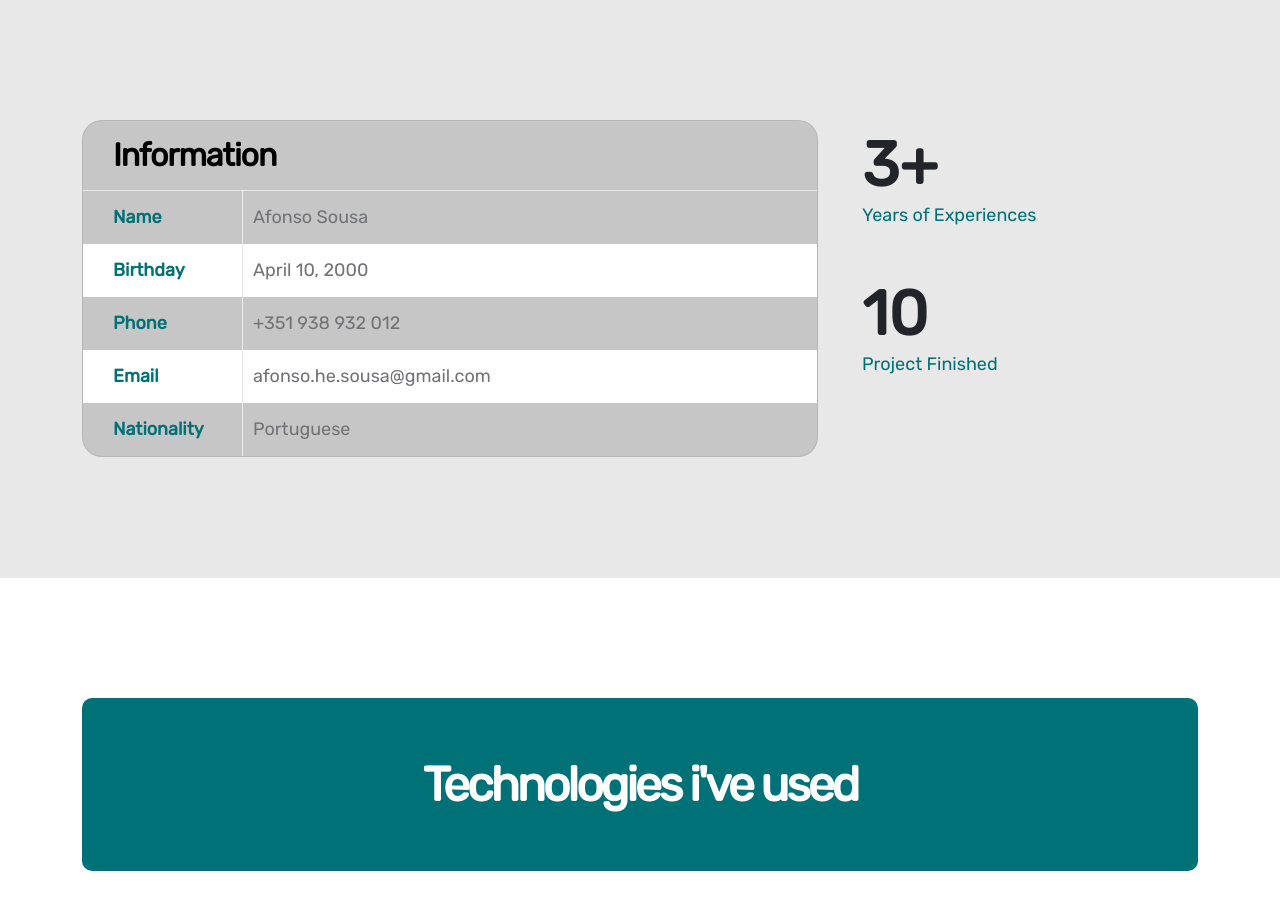
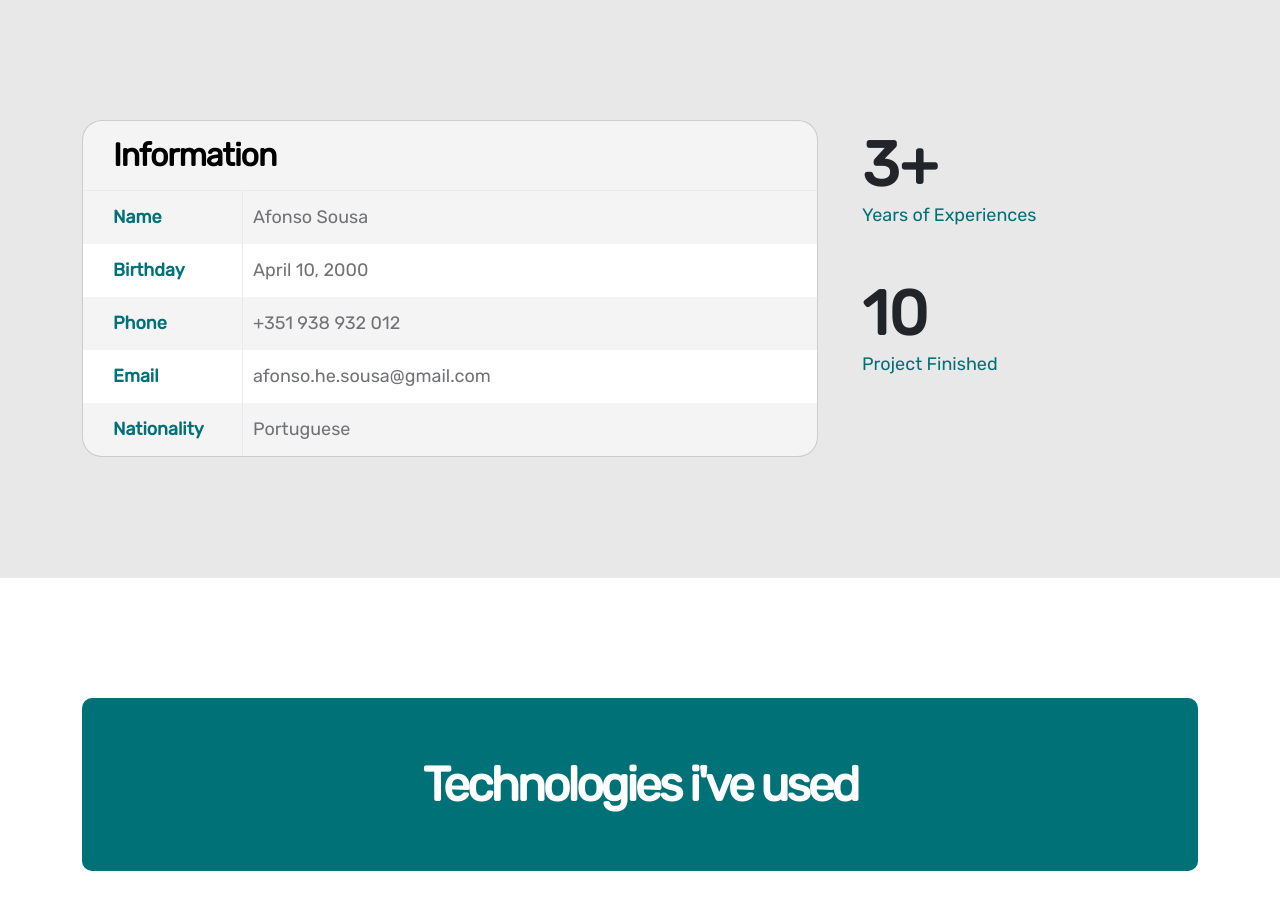
Before and after one commit to AfonsoSousa123/my-cv-web, a React (Vite) app: page / in a window 1280 px wide. Shown: the part 1500-2410 px from the top of the page. Built offline with nearby package versions, Linux system fonts and the light colour scheme.

Commit message:
ajusted the color of the profile thumb

```diff
--- a/src/assets/css/templatemo-first-portfolio-style.css
+++ b/src/assets/css/templatemo-first-portfolio-style.css
@@ -19,7 +19,7 @@ https://templatemo.com/tm-578-first-portfolio
   --p-color:                      #717275;
   --border-color:                 #e9eaeb;
   --featured-border-color:        #727aab;
-  --profile-thumb-bg-color:     #a5a5a582;
+  --profile-thumb-bg-color:     #ffffff82;
 
 
   --body-font-family:             'Rubik', 'DM Sans', sans-serif;
```
